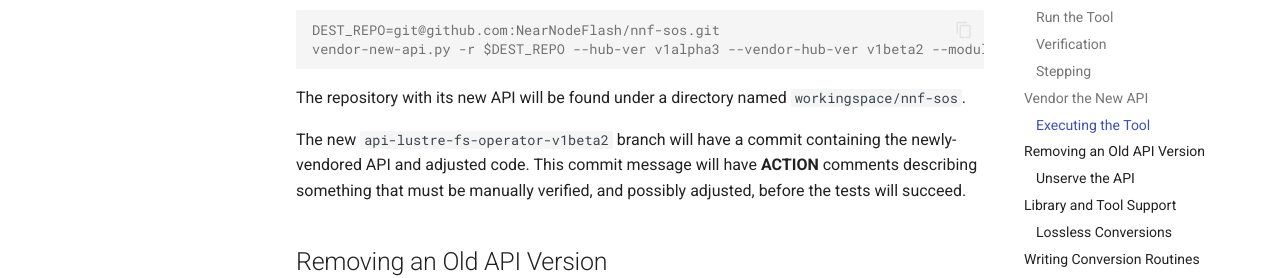
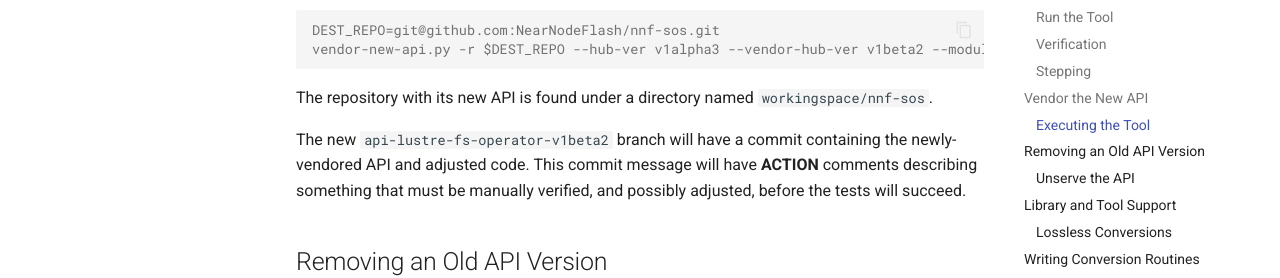
Before and after one commit to NearNodeFlash/NearNodeFlash.github.io, an MkDocs documentation site: the page built from docs/repo-guides/crd-bumper/readme.md, in a window 1280 px wide and 900 px high, scrolled down 2311 px. Shown: the part 172-450 px from the top of the window. Built offline with MkDocs 1.6.1 and Material for MkDocs 9.7.7, drawn with Linux system fonts in a browser that asks for light colours; comment, search, counter and statistics services are not loaded; the version menu is left out.

Commit message:
Update docs/repo-guides/crd-bumper/readme.md
Co-authored-by: Tony Floeder <anthony.floeder@hpe.com>

````diff
--- a/docs/repo-guides/crd-bumper/readme.md
+++ b/docs/repo-guides/crd-bumper/readme.md
@@ -74,7 +74,7 @@ DEST_REPO=git@github.com:NearNodeFlash/nnf-sos.git
 vendor-new-api.py -r $DEST_REPO --hub-ver v1alpha3 --vendor-hub-ver v1beta2 --module github.com/NearNodeFlash/lustre-fs-operator --version master
 ```
 
-The repository with its new API will be found under a directory named `workingspace/nnf-sos`.
+The repository with its new API is found under a directory named `workingspace/nnf-sos`.
 
 The new `api-lustre-fs-operator-v1beta2` branch will have a commit containing the newly-vendored API and adjusted code. This commit message will have **ACTION** comments describing something that must be manually verified, and possibly adjusted, before the tests will succeed.
 
````
